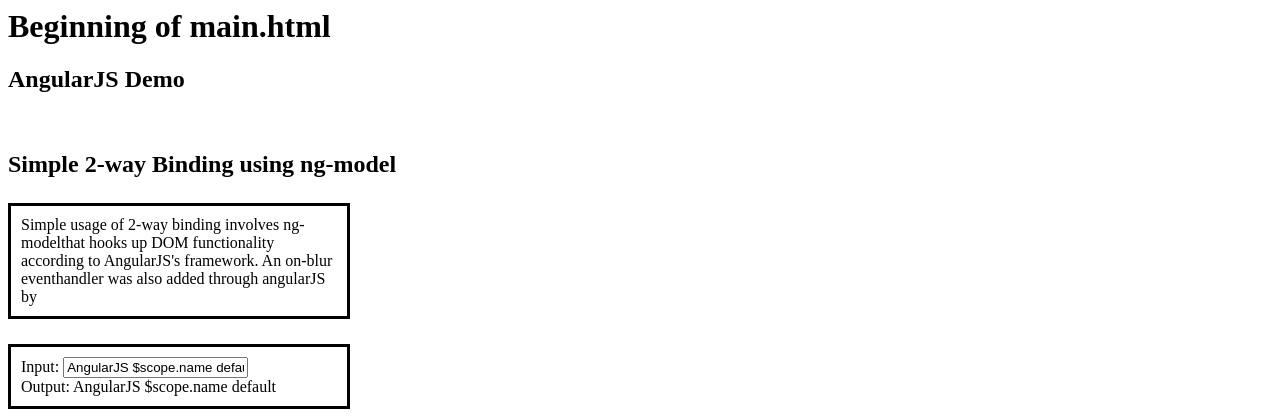
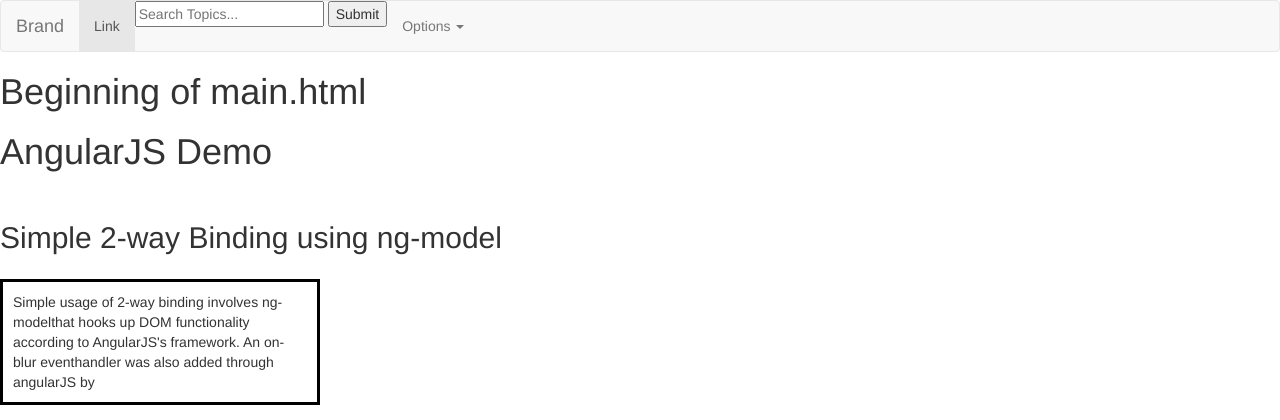
Before and after one commit to swestermire/AngularJs-Flask, a Flask app: page / in a window 1280 px wide. Shown: the top 420 px of the page. Run offline with Flask 2, Linux system fonts and the light colour scheme; some libraries are stand-ins or nearby versions.

Commit message:
partially added header

```diff
--- a/static/styling.css
+++ b/static/styling.css
@@ -16,3 +16,13 @@
 .specific-code{
 
 }
+
+#banner-image{
+  padding: 0 0 0 0;
+  margin: 0 0 0 0;
+  height: 100px;
+  min-width: 500px;
+  background-color: lightgreen;
+  border: 5px solid black;
+  text-align: center;
+}
--- /dev/null
+++ b/templates/__header.html
@@ -0,0 +1,47 @@
+<link href = "{{ url_for('static' , filename = 'styling.css') }}">
+
+<!-- developing a navbar using Bootstrap -->
+
+<section>
+	<!-- beginning of navbar header provided by bootstrap -->
+	<nav class = "navbar navbar-default">
+		<div class = container-fluid>
+
+			<!-- navbar brand provided by bootstrap -->
+			<div class = "navbar-header">
+				<a class = navbar-brand href = #> Brand </a>
+			</div>
+
+			<!-- navbar links located next to brand provided by bootstrap -->
+			<div class = "collapse navbar-collapse">
+				<ul class = "nav navbar-nav">
+					<li class = "active"><a href = #> Link </a></li>
+
+			<!-- search element to traverse/find my projects/works. This will be linked to ng-model (2-way binding) that will communicate with AngJS-->
+				<li ng-controller = #>
+					<input type = 'text' placeholder = 'Search Topics...' ng-model = search>
+
+					<button type = submit
+						ng-click = searchSelect()>
+						Submit </button>
+				</li>
+
+			<!-- start of dropdown menu provided by bootstrap -->
+				<li class = "dropdown">
+
+				<a href=# class = "dropdown-toggle" data-toggle = "dropdown" role = "button" aria-haspopup = "true" aria-expanded = false >Options <span class = caret></span></a>
+					<ul class = dropdown-menu>
+						<li><a href = #>Some Action </a></li>
+						<li><a href = #>Another Action </a></li>
+						<li><a href = #>Final Action </a></li>
+					</ul>
+				</li>
+
+				</div>
+				</ul>
+			</div>
+
+
+		</div>
+	</nav>
+</section>
--- a/templates/index.html
+++ b/templates/index.html
@@ -2,8 +2,6 @@
 
 {% block content %}
 <!DOCTYPE html>
-
-<link rel = stylesheet type=text/css href = /styling.css>
 
 <script src = "{{ url_for('static', filename = 'app.js') }}"></script>
 
--- a/templates/main.html
+++ b/templates/main.html
@@ -1,11 +1,20 @@
+{% include '__header.html' %}
+
 <h1> Beginning of main.html </h1>
 
-<link rel = stylesheet type=text/css href = /styling.css>
+<link rel=stylesheet type=text/css
+    href="{{url_for('static', filename = 'styling.css')}}">
 
-<script src = "{{url_for('static' , filename = 'jquery-3.1.1.min.js')}}"></script>
+<script src = "{{url_for('static' , filename = 'jquery-3.1.1.min.js') }}"></script>
 
-<script src = "{{url_for('static' , filename = 'angular.min.js')}}"></script>
+<script src = "{{url_for('static' , filename = 'angular.min.js') }}"></script>
+
+<link rel="stylesheet" href="https://maxcdn.bootstrapcdn.com/bootstrap/3.3.7/css/bootstrap.min.css" integrity="sha384-BVYiiSIFeK1dGmJRAkycuHAHRg32OmUcww7on3RYdg4Va+PmSTsz/K68vbdEjh4u" crossorigin="anonymous">
+
+<!-- <link rel="stylesheet" href="//netdna.bootstrapcdn.com/bootstrap/3.1.1/css/bootstrap.min.css"> -->
 
 {% block content %}
 
 {% endblock %}
+
+<!-- Need to add defaultFooter -->
```
